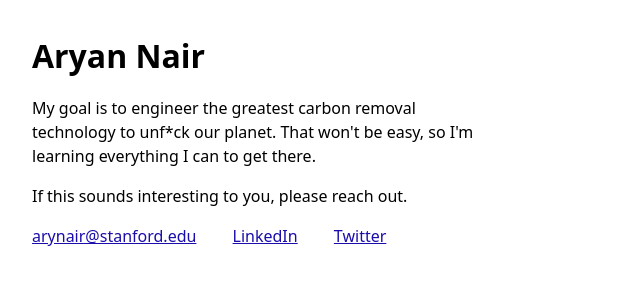
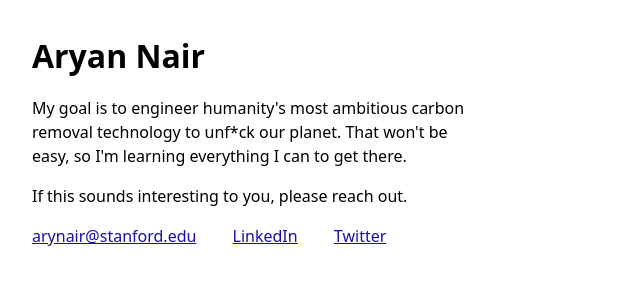
Before and after one commit to aryan3nair/aryannair.com, a plain HTML site: page index.html in a window 1280 px wide. Shown: the whole page, without its empty margins (0-640 px from the left). Drawn offline with Linux system fonts and the light colour scheme.

Commit message:
Update site copy/style/etc

```diff
--- a/index.html
+++ b/index.html
@@ -32,7 +32,7 @@
 </head>
 <body>
   <h1>Aryan Nair</h1>
-  <p>My goal is to engineer the greatest carbon removal technology to unf*ck our planet. That won't be easy, so I'm learning everything I can to get there.</p>
+  <p>My goal is to engineer humanity's most ambitious carbon removal technology to unf*ck our planet. That won't be easy, so I'm learning everything I can to get there.</p>
   <p>If this sounds interesting to you, please reach out. </p>
   <p class="contacts">
     <a href="mailto:arynair@stanford.edu">arynair@stanford.edu</a>
```
